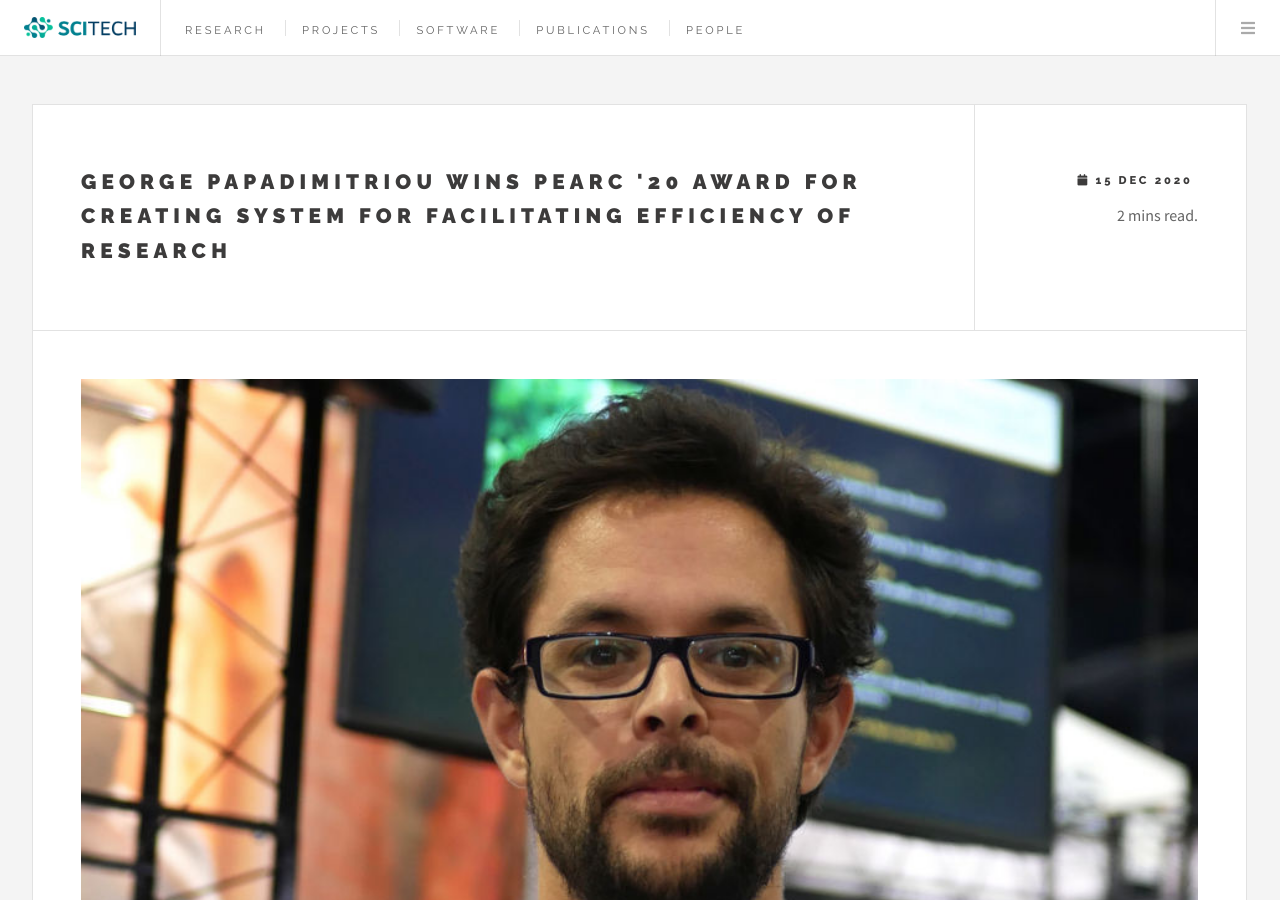
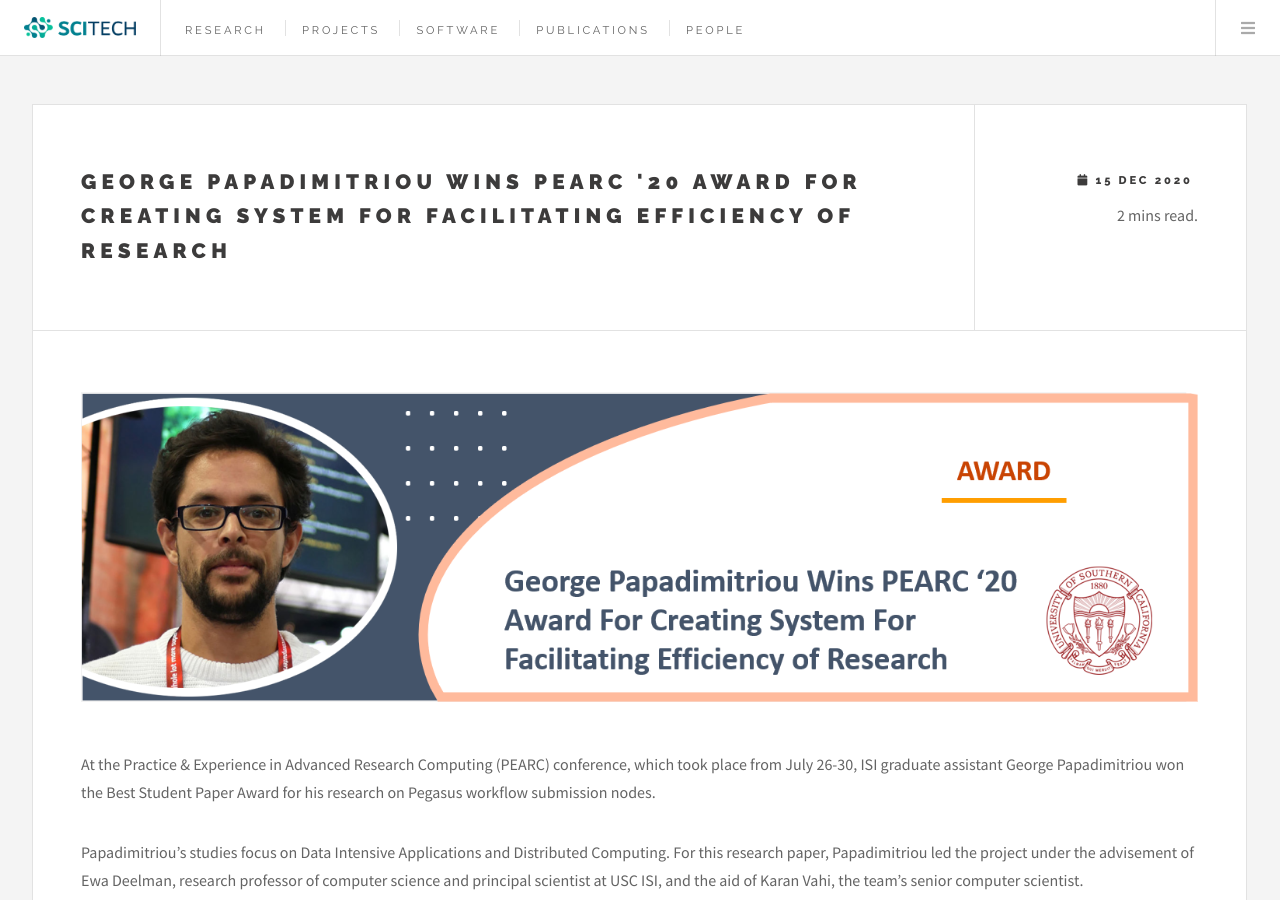
Before and after one commit to scitech-isi/scitech-isi.github.io, a Jekyll site: the page built from _posts/2020-12-15-pearc-award-papadimi.md, in a window 1280 px wide and 900 px high. Built offline with Jekyll 4.4.1, drawn with Linux system fonts in a browser that asks for light colours.

Commit message:
Updated pearc '20 award post

```diff
--- a/_posts/2020-12-15-pearc-award-papadimi.md
+++ b/_posts/2020-12-15-pearc-award-papadimi.md
@@ -1,6 +1,6 @@
 ---
 title: "George Papadimitriou Wins PEARC '20 Award For Creating System For Facilitating Efficiency of Research"
-image: /images/news/papadimi-award.jpg
+image: /images/news/papadimi-award.png
 description: "At the Practice & Experience in Advanced Research Computing (PEARC) conference, which took place from July 26-30, ISI graduate assistant George Papadimitriou won the Best Student Paper Award for his research on Pegasus workflow submission nodes."
 date: 15 December 2020
 layout: post
```
Also changed, not shown: images/news/papadimi-award.png (added), 1 other file.
